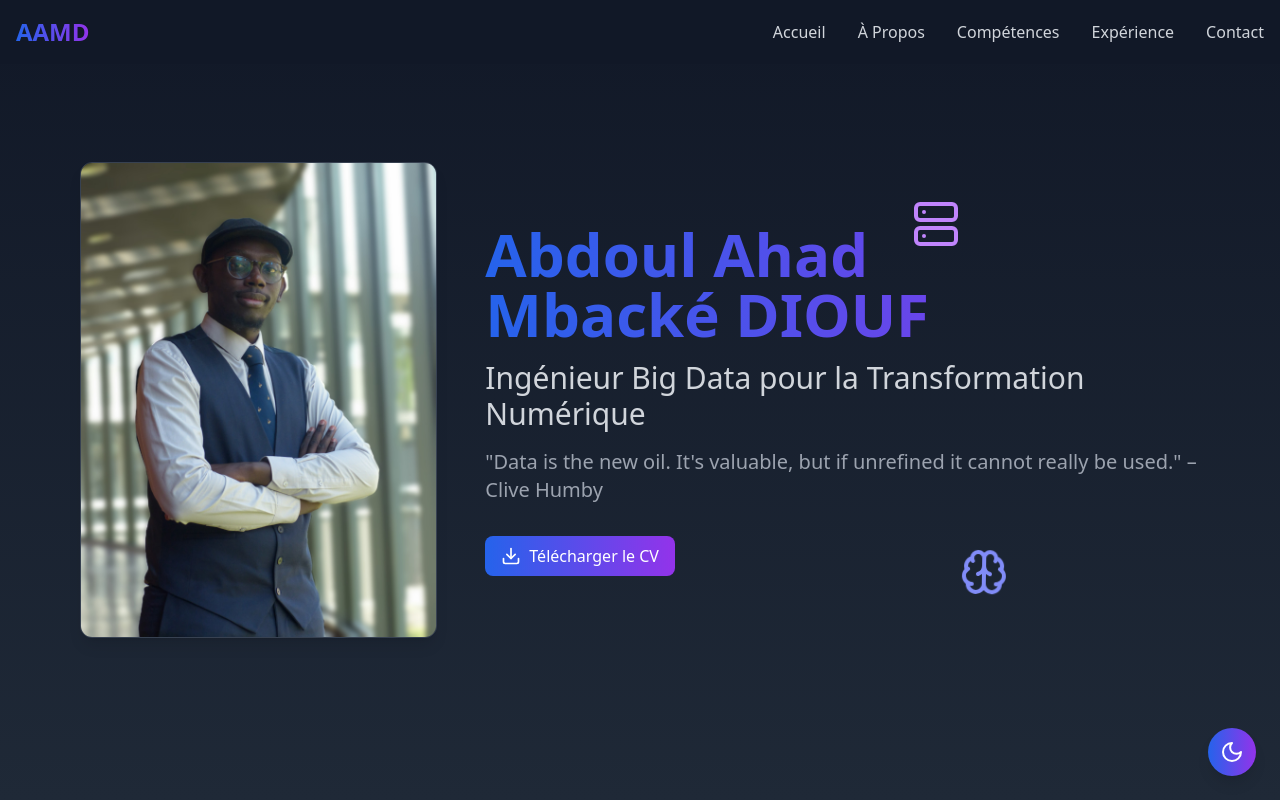
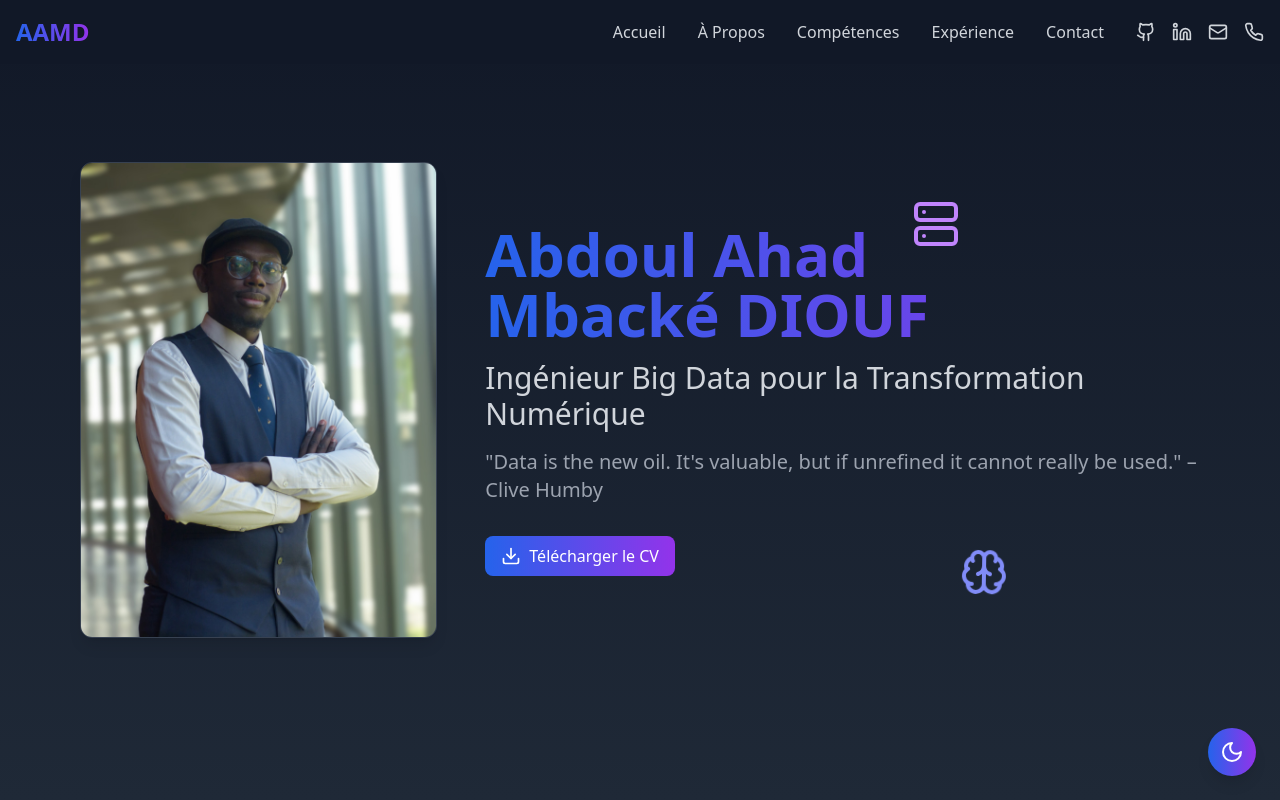
Before and after one commit to AbdoulDiouf2/portfolio_last_version, a React (Vite) app: page / in a window 1280 px wide. Shown: the top 800 px of the page. Built offline with nearby package versions, Linux system fonts and the light colour scheme.

Commit message:
update social links

```diff
--- a/index.html
+++ b/index.html
@@ -2,7 +2,7 @@
 <html lang="en">
   <head>
     <meta charset="UTF-8" />
-    <link rel="icon" type="image/svg+xml" href="/public/Images/portfolio-outline-symbol-svgrepo-com.svg" />
+    <link rel="icon" type="image/svg+xml" href="/Images/portfolio-outline-symbol-svgrepo-com.svg" />
     <meta name="viewport" content="width=device-width, initial-scale=1.0" />
     <title>Abdoul Ahad's portfolio</title>
   </head>
--- a/src/components/Contact.tsx
+++ b/src/components/Contact.tsx
@@ -138,14 +138,14 @@ export default function Contact() {
                 icon={<Phone className="w-6 h-6 text-blue-600 dark:text-blue-400" />}
                 title="Téléphone"
                 content="+33 7 49 05 18 79"
-                href="tel:+33753470848"
+                href="tel:+33749051879"
               />
 
               <ContactItem
                 icon={<MapPin className="w-6 h-6 text-blue-600 dark:text-blue-400" />}
                 title="Localisation"
                 content="Rouen, France"
-                href="https://www.google.com/maps/place/1+P%C3%A9ri+Robespierre,+76800+Saint-%C3%89tienne-du-Rouvray/@49.3963723,1.0681935,540m/data=!3m2!1e3!4b1!4m6!3m5!1s0x47e0dfcc2c5773ab:0x33acfbfcafbcf25d!8m2!3d49.3963688!4d1.0707684!16s%2Fg%2F11c1dbt3rd?entry=ttu&g_ep=EgoyMDI0MTEyNC4xIKXMDSoASAFQAw%3D%3D"
+                href="https://www.google.com/maps/place/Rouen,+France/@49.4412842,1.0499851,10786m/data=!3m2!1e3!4b1!4m6!3m5!1s0x47e0de76ca71faab:0x3d1cabefa49f93d6!8m2!3d49.4435261!4d1.0984309!16zL20vMGQzM2s?entry=ttu&g_ep=EgoyMDI1MDUwNS4wIKXMDSoASAFQAw%3D%3D"
               />
             </div>
 
@@ -158,7 +158,7 @@ export default function Contact() {
                   label="GitHub"
                 />
                 <SocialLink
-                  href="https://www.linkedin.com/in/abdoul-ahad-mback%C3%A9-diouf-4557a7173/"
+                  href="https://www.linkedin.com/in/abdoul-ahad-mback%C3%A9-diouf-5b04b4213/"
                   icon={<Linkedin className="w-6 h-6" />}
                   label="LinkedIn"
                 />
--- a/src/components/Header.tsx
+++ b/src/components/Header.tsx
@@ -22,7 +22,8 @@ export default function Header() {
             AAMD
           </a>
 
-          <div className="hidden md:flex space-x-8">
+          <div className="hidden md:flex items-center">
+            <div className="flex space-x-8">
               {navLinks.map((link) => (
                 <a
                   key={link.href}
@@ -32,6 +33,10 @@ export default function Header() {
                   {link.label}
                 </a>
               ))}
+            </div>
+            <div className="ml-8">
+              <SocialLinks />
+            </div>
           </div>
 
           <button
@@ -72,7 +77,7 @@ const SocialLinks = () => (
     <a href="https://github.com/AbdoulDiouf2" target="_blank" rel="noopener noreferrer" className="text-gray-600 hover:text-blue-600 dark:text-gray-300 dark:hover:text-blue-400 transition-colors duration-300">
       <Github size={20} />
     </a>
-    <a href="www.linkedin.com/in/abdoul-ahad-mbacké-diouf-5b04b4213" target="_blank" rel="noopener noreferrer" className="text-gray-600 hover:text-blue-600 dark:text-gray-300 dark:hover:text-blue-400 transition-colors duration-300">
+    <a href="https://www.linkedin.com/in/abdoul-ahad-mback%C3%A9-diouf-5b04b4213/" target="_blank" rel="noopener noreferrer" className="text-gray-600 hover:text-blue-600 dark:text-gray-300 dark:hover:text-blue-400 transition-colors duration-300">
       <Linkedin size={20} />
     </a>
     <a href="mailto:aad.mbacke691@gmail.com" className="text-gray-600 hover:text-blue-600 dark:text-gray-300 dark:hover:text-blue-400 transition-colors duration-300">
```
Lines whose indentation alone changed are shown as unchanged.
